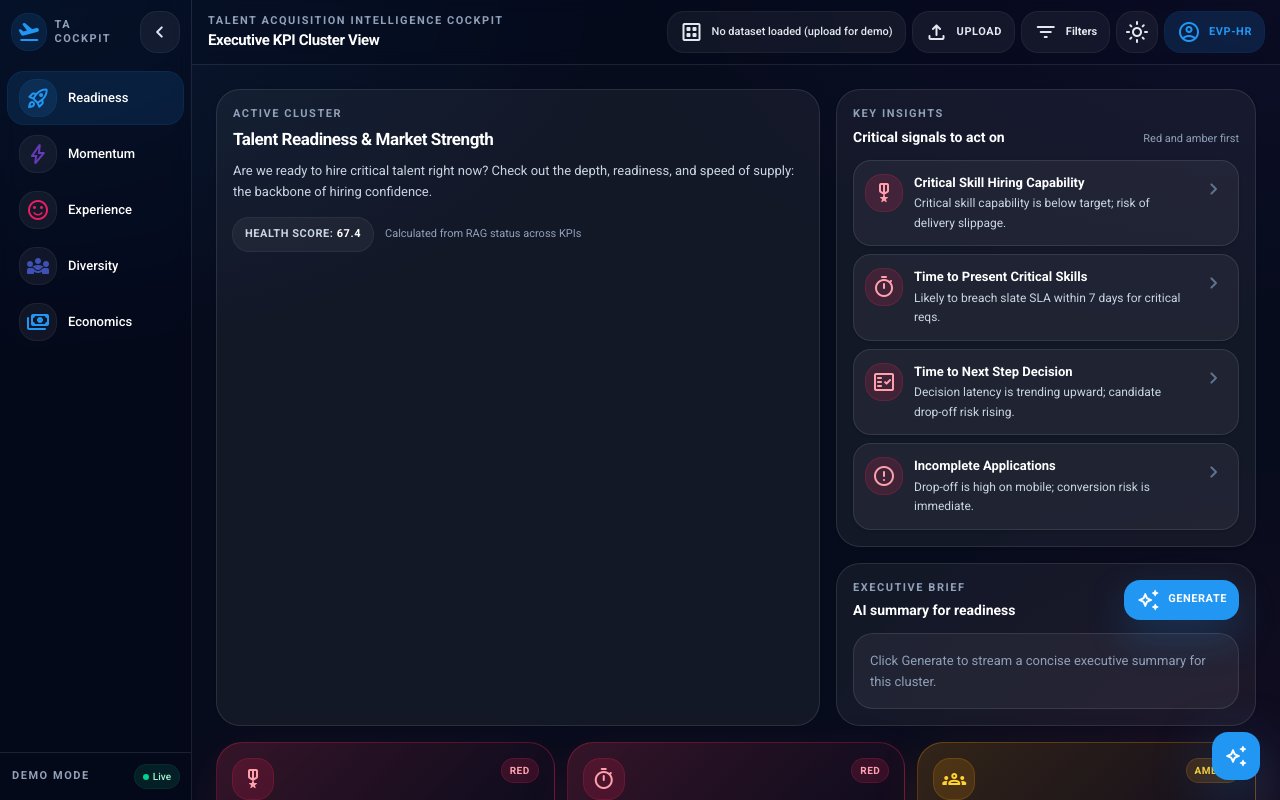
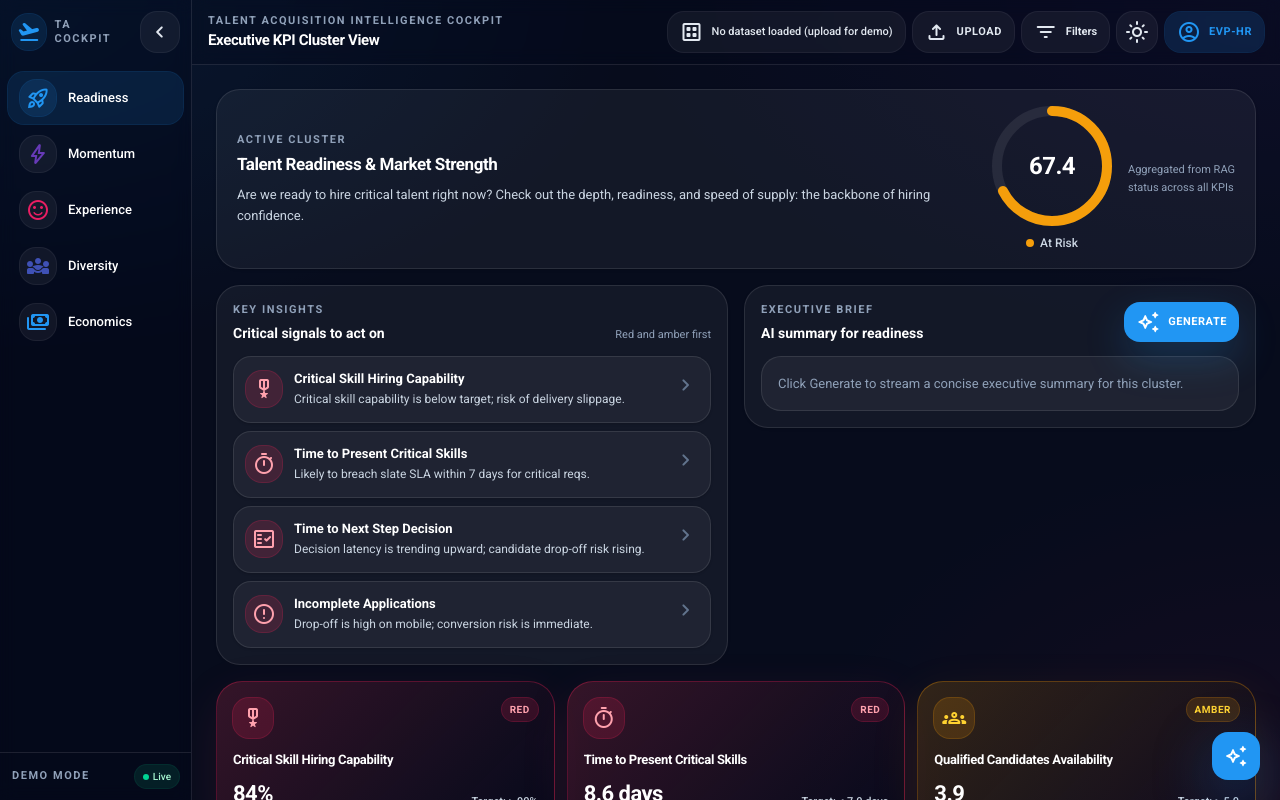
Before and after one commit to Aj2516-EK/TA-Cockpit, a React (Vite) app: page / in a window 1280 px wide. Built offline with nearby package versions, Linux system fonts and the light colour scheme.

Commit message:
Add HealthScoreRing component and enhance CockpitPage layout

```diff
--- a/src/features/cockpit/CockpitPage.tsx
+++ b/src/features/cockpit/CockpitPage.tsx
@@ -7,6 +7,7 @@ import { MetricsGrid } from './components/MetricsGrid'
 import { FiltersDrawer } from './components/FiltersDrawer'
 import { ChatWidget } from './components/ChatWidget'
 import { ClusterBrief } from './components/ClusterBrief'
+import { HealthScoreRing } from './components/HealthScoreRing'
 
 export function CockpitPage() {
   const [activeCluster, setActiveCluster] = useState<ClusterId>('readiness')
@@ -71,41 +72,40 @@ export function CockpitPage() {
                 datasetLabel="No dataset loaded (upload for demo)"
               />
 
-              <main className="min-h-0 flex-1 overflow-y-auto px-4 py-4 sm:px-6 sm:py-6">
-                <div className="grid gap-4 xl:grid-cols-[1fr_420px]">
-                  <section className="rounded-[24px] border border-slate-900/10 bg-white/55 p-4 shadow-sm dark:border-white/10 dark:bg-white/5">
+              <main className="min-h-0 flex-1 space-y-4 overflow-y-auto px-4 py-4 sm:px-6 sm:py-6">
+                {/* Cluster header — full-width compact strip */}
+                <section className="flex flex-col gap-4 rounded-[24px] border border-slate-900/10 bg-white/55 px-5 py-4 shadow-sm sm:flex-row sm:items-center dark:border-white/10 dark:bg-white/5">
+                  <div className="min-w-0 flex-1">
                     <div className="text-[11px] font-semibold uppercase tracking-[0.14em] text-slate-500 dark:text-slate-400">
                       Active Cluster
                     </div>
                     <div className="mt-1 text-[17px] font-bold tracking-tight text-slate-900 dark:text-white">
                       {currentCluster.title}
                     </div>
-                    <div className="mt-2 text-[13px] font-normal leading-relaxed text-slate-600 dark:text-slate-300">
+                    <div className="mt-1.5 text-[13px] font-normal leading-relaxed text-slate-600 dark:text-slate-300">
                       {currentCluster.description}
                     </div>
-                    <div className="mt-4 flex items-center gap-3">
-                      <div className="rounded-2xl bg-slate-900/5 px-3 py-2 text-[11px] font-bold uppercase tracking-wider text-slate-600 ring-1 ring-slate-900/10 dark:bg-white/5 dark:text-slate-300 dark:ring-white/10">
-                        Health Score: <span className="font-bold text-slate-900 dark:text-white">{healthScore}</span>
                   </div>
-                      <div className="text-[11px] font-normal text-slate-500 dark:text-slate-400">
-                        Calculated from RAG status across KPIs
+                  <div className="flex items-center gap-4 sm:shrink-0">
+                    <HealthScoreRing score={healthScore} />
+                    <div className="text-[11px] font-normal leading-relaxed text-slate-500 dark:text-slate-400">
+                      Aggregated from RAG<br />status across all KPIs
                     </div>
                   </div>
                 </section>
 
-                  <div className="grid gap-4">
+                {/* Insights + AI Brief — side by side */}
+                <div className="grid items-start gap-4 xl:grid-cols-2">
                   <KeyInsightsPanel insights={keyInsights} />
                   <ClusterBrief activeCluster={activeCluster} metricSnapshot={metricSnapshot} />
                 </div>
-                </div>
 
-                <section className="mt-4">
+                {/* Metric cards */}
                 <MetricsGrid
                   metrics={currentMetrics}
                   expanded={expanded}
                   onToggleMetric={(metricId) => setExpanded((s) => ({ ...s, [metricId]: !s[metricId] }))}
                 />
-                </section>
               </main>
             </div>
           </div>
--- a/src/features/cockpit/chat/useCockpitChat.ts
+++ b/src/features/cockpit/chat/useCockpitChat.ts
@@ -1,10 +1,9 @@
 import { useEffect, useMemo, useRef } from 'react'
-import { useChat, type UseChatHelpers } from '@ai-sdk/react'
+import { useChat } from '@ai-sdk/react'
 import {
   DefaultChatTransport,
   lastAssistantMessageIsCompleteWithToolCalls,
 } from 'ai'
-import { readRef } from '../../../lib/ref'
 import type { ClusterId, Metric } from '../model'
 import type { CockpitUIMessage } from './tools'
 
@@ -22,64 +21,54 @@ export function useCockpitChat({
   onOpenFilters: () => void
   onExpandMetric: (metricId: string) => void
 }) {
-  const addToolOutputRef = useRef<null | UseChatHelpers<CockpitUIMessage>['addToolOutput']>(null)
-  const contextRef = useRef({ activeCluster, metricSnapshot })
-
-  useEffect(() => {
-    contextRef.current = { activeCluster, metricSnapshot }
-  }, [activeCluster, metricSnapshot])
-
   const transport = useMemo(
     () =>
       new DefaultChatTransport({
         api: '/api/chat',
-        body: () => {
-          const ctx = readRef(contextRef)
-          return {
-            activeCluster: ctx.activeCluster,
-            metricSnapshot: ctx.metricSnapshot,
-            filters: null,
-          }
-        },
+        // Keep dashboard context out of the user-visible chat history.
+        // This is attached to every request server-side via the transport body.
+        body: () => ({ activeCluster, metricSnapshot, filters: null }),
       }),
-    [],
+    [activeCluster, metricSnapshot],
   )
 
   const chat = useChat<CockpitUIMessage>({
     transport,
     sendAutomaticallyWhen: lastAssistantMessageIsCompleteWithToolCalls,
+  })
 
-    // Run client-side tools that should auto-execute.
-    // Note: Always check toolCall.dynamic first for proper TS narrowing.
-    async onToolCall({ toolCall }) {
-      if (toolCall.dynamic) return
-      const addToolOutput = readRef(addToolOutputRef)
-      if (!addToolOutput) return
+  // Auto-execute client-side tools by observing tool parts.
+  // This avoids ref access in render-time callbacks (eslint react-hooks/refs).
+  const { messages, addToolOutput } = chat
+  const handledToolCallIdsRef = useRef<Set<string>>(new Set())
+  useEffect(() => {
+    for (const m of messages) {
+      if (m.role !== 'assistant') continue
+      for (const part of m.parts) {
+        if (part.type !== 'tool-openFilters' && part.type !== 'tool-expandMetric') continue
+        if (part.state !== 'input-available') continue
+        if (handledToolCallIdsRef.current.has(part.toolCallId)) continue
 
-      if (toolCall.toolName === 'openFilters') {
+        handledToolCallIdsRef.current.add(part.toolCallId)
+
+        if (part.type === 'tool-openFilters') {
           onOpenFilters()
           addToolOutput({
             tool: 'openFilters',
-          toolCallId: toolCall.toolCallId,
+            toolCallId: part.toolCallId,
             output: 'opened',
           })
-        return
-      }
-
-      if (toolCall.toolName === 'expandMetric') {
-        onExpandMetric(toolCall.input.metricId)
+        } else {
+          onExpandMetric(part.input.metricId)
           addToolOutput({
             tool: 'expandMetric',
-          toolCallId: toolCall.toolCallId,
+            toolCallId: part.toolCallId,
             output: 'expanded',
           })
         }
-    },
-  })
-
-  useEffect(() => {
-    addToolOutputRef.current = chat.addToolOutput
-  }, [chat.addToolOutput])
+      }
+    }
+  }, [messages, addToolOutput, onOpenFilters, onExpandMetric])
 
   return chat
 }
--- /dev/null
+++ b/src/features/cockpit/components/HealthScoreRing.tsx
@@ -0,0 +1,68 @@
+function scoreColor(score: number): string {
+  if (score >= 80) return '#10b981' // emerald-500
+  if (score >= 60) return '#f59e0b' // amber-500
+  return '#f43f5e' // rose-500
+}
+
+function scoreLabel(score: number): string {
+  if (score >= 80) return 'Healthy'
+  if (score >= 60) return 'At Risk'
+  return 'Critical'
+}
+
+export function HealthScoreRing({ score }: { score: number }) {
+  const size = 120
+  const stroke = 10
+  const radius = (size - stroke) / 2
+  const circumference = 2 * Math.PI * radius
+  const pct = Math.min(Math.max(score, 0), 100) / 100
+  const offset = circumference * (1 - pct)
+  const color = scoreColor(score)
+
+  return (
+    <div className="flex flex-col items-center gap-2">
+      <div className="relative" style={{ width: size, height: size }}>
+        <svg width={size} height={size} className="-rotate-90">
+          {/* Track */}
+          <circle
+            cx={size / 2}
+            cy={size / 2}
+            r={radius}
+            fill="none"
+            stroke="currentColor"
+            strokeWidth={stroke}
+            className="text-slate-900/8 dark:text-white/8"
+          />
+          {/* Progress */}
+          <circle
+            cx={size / 2}
+            cy={size / 2}
+            r={radius}
+            fill="none"
+            stroke={color}
+            strokeWidth={stroke}
+            strokeLinecap="round"
+            strokeDasharray={circumference}
+            strokeDashoffset={offset}
+            style={{ transition: 'stroke-dashoffset 0.6s ease' }}
+          />
+        </svg>
+        {/* Center label */}
+        <div className="absolute inset-0 flex flex-col items-center justify-center">
+          <span className="text-[24px] font-bold tracking-tight text-slate-900 dark:text-white">
+            {score}
+          </span>
+        </div>
+      </div>
+      <div className="flex items-center gap-1.5">
+        <span
+          className="h-2 w-2 rounded-full"
+          style={{ backgroundColor: color }}
+        />
+        <span className="text-[12px] font-medium text-slate-600 dark:text-slate-300">
+          {scoreLabel(score)}
+        </span>
+      </div>
+    </div>
+  )
+}
--- a/src/features/cockpit/components/MetricsGrid.tsx
+++ b/src/features/cockpit/components/MetricsGrid.tsx
@@ -15,7 +15,7 @@ export function MetricsGrid({
   const ordered = useMemo(() => metrics.slice().sort((a, b) => sortRag(a.rag) - sortRag(b.rag)), [metrics])
 
   return (
-    <div className="grid grid-cols-1 gap-3 sm:grid-cols-2 xl:grid-cols-3 2xl:grid-cols-4">
+    <div className="grid grid-cols-1 items-start gap-3 sm:grid-cols-2 xl:grid-cols-3 2xl:grid-cols-4">
       {ordered.map((m) => (
         <MetricCard key={m.id} metric={m} expanded={!!expanded[m.id]} onToggle={() => onToggleMetric(m.id)} />
       ))}
```
Lines whose indentation alone changed are shown as unchanged.
